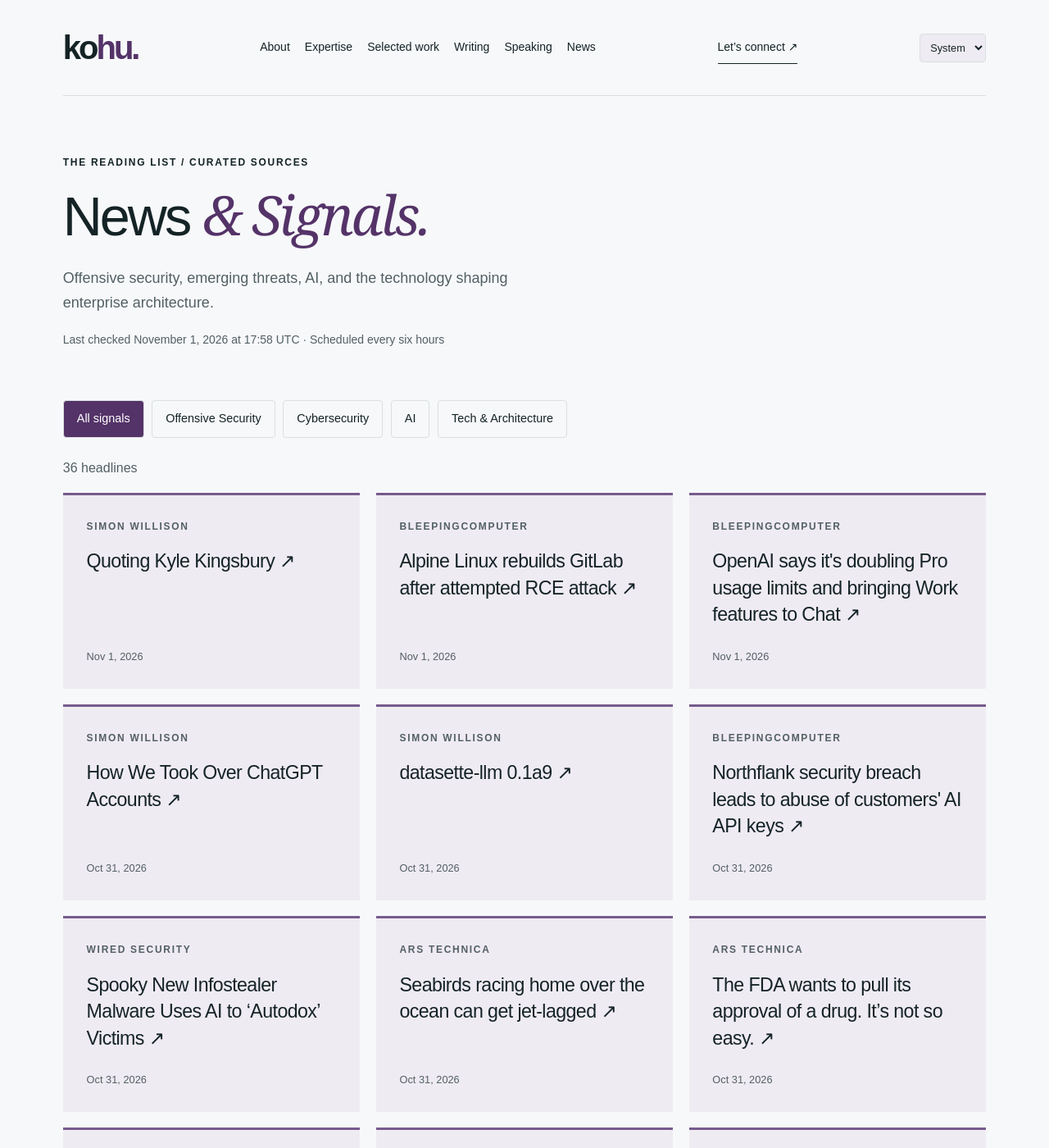
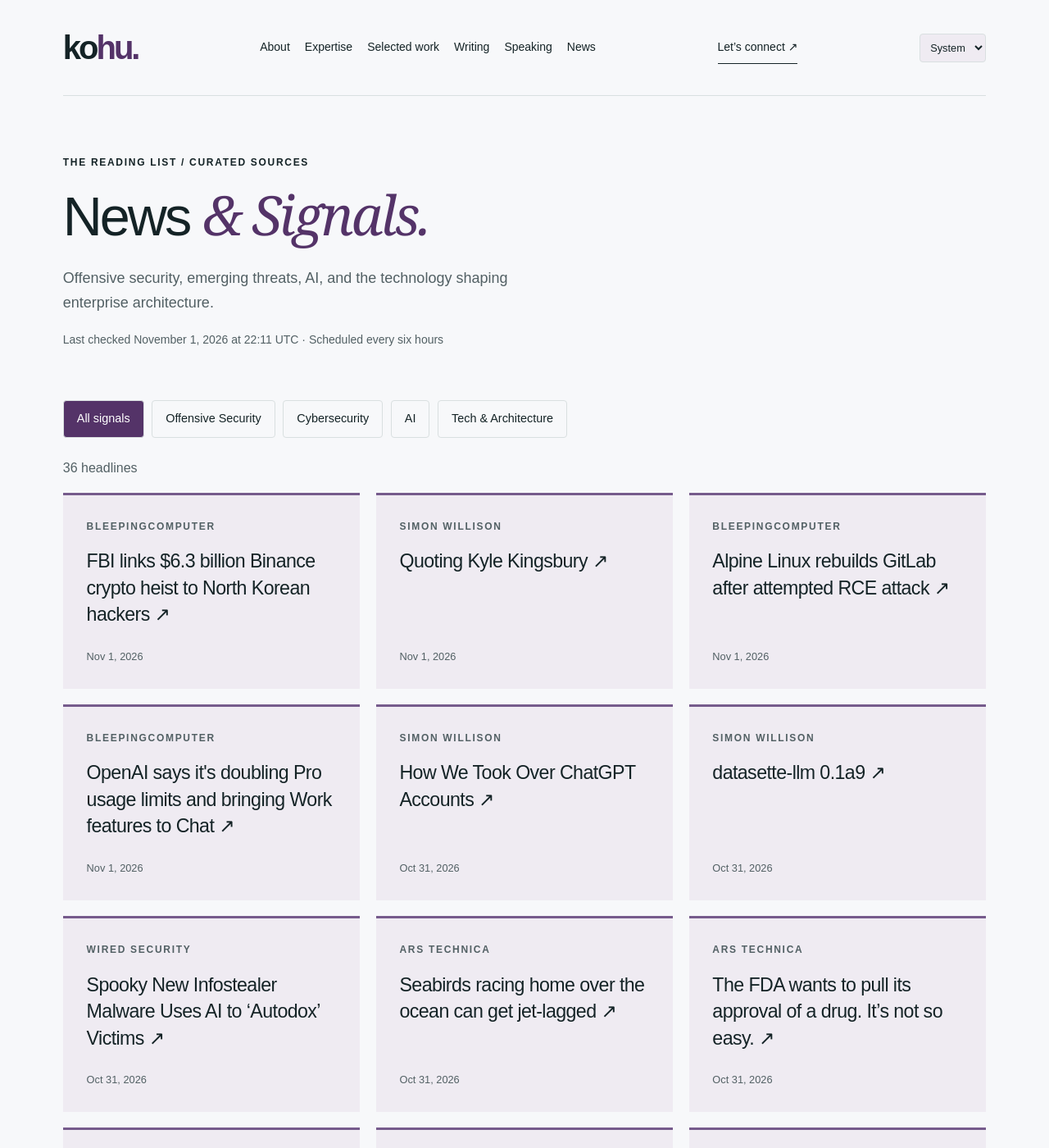
Before and after one commit to hntk/hntk.github.io, a Jekyll site: the page built from news/index.html, in a window 1280 px wide and 1400 px high. Shown: the whole window at 82% size. Built offline with Jekyll 4.4.1, drawn with Linux system fonts in a browser that asks for light colours; part of the change alters nothing that is shown.

Commit message:
Refresh News and Signals

```diff
--- a/_data/news.json
+++ b/_data/news.json
@@ -1,6 +1,14 @@
 {
-  "updated": "2026-11-01T17:58:47.813951+00:00",
+  "updated": "2026-11-01T22:11:34.275654+00:00",
   "items": [
+    {
+      "title": "FBI links $6.3 billion Binance crypto heist to North Korean hackers",
+      "url": "https://www.bleepingcomputer.com/news/security/fbi-links-63-billion-binance-crypto-heist-to-north-korean-hackers/",
+      "published": "2026-11-01T19:57:53+00:00",
+      "source": "BleepingComputer",
+      "source_id": "bleepingcomputer",
+      "category": "cybersecurity"
+    },
     {
       "title": "Quoting Kyle Kingsbury",
       "url": "https://simonwillison.net/2026/Nov/1/kyle-kingsbury/",
@@ -40,14 +48,6 @@
       "source": "Simon Willison",
       "source_id": "simon-willison",
       "category": "ai"
-    },
-    {
-      "title": "Northflank security breach leads to abuse of customers' AI API keys",
-      "url": "https://www.bleepingcomputer.com/news/security/northflank-security-breach-leads-to-abuse-of-customers-ai-api-keys/",
-      "published": "2026-10-31T18:01:12+00:00",
-      "source": "BleepingComputer",
-      "source_id": "bleepingcomputer",
-      "category": "cybersecurity"
     },
     {
       "title": "Spooky New Infostealer Malware Uses AI to ‘Autodox’ Victims",
@@ -295,79 +295,79 @@
       "id": "ars-technica",
       "name": "Ars Technica",
       "status": "ok",
-      "last_success": "2026-11-01T17:58:47.813951+00:00"
+      "last_success": "2026-11-01T22:11:34.275654+00:00"
     },
     {
       "id": "bleepingcomputer",
       "name": "BleepingComputer",
       "status": "ok",
-      "last_success": "2026-11-01T17:58:47.813951+00:00"
+      "last_success": "2026-11-01T22:11:34.275654+00:00"
     },
     {
       "id": "cloudflare",
       "name": "Cloudflare",
       "status": "ok",
-      "last_success": "2026-11-01T17:58:47.813951+00:00"
+      "last_success": "2026-11-01T22:11:34.275654+00:00"
     },
     {
       "id": "dark-reading",
       "name": "Dark Reading",
       "status": "ok",
-      "last_success": "2026-11-01T17:58:47.813951+00:00"
+      "last_success": "2026-11-01T22:11:34.275654+00:00"
     },
     {
       "id": "hugging-face",
       "name": "Hugging Face",
       "status": "ok",
-      "last_success": "2026-11-01T17:58:47.813951+00:00"
+      "last_success": "2026-11-01T22:11:34.275654+00:00"
     },
     {
       "id": "microsoft-research",
       "name": "Microsoft Research",
       "status": "ok",
-      "last_success": "2026-11-01T17:58:47.813951+00:00"
+      "last_success": "2026-11-01T22:11:34.275654+00:00"
     },
     {
       "id": "nvidia",
       "name": "NVIDIA",
       "status": "ok",
-      "last_success": "2026-11-01T17:58:47.813951+00:00"
+      "last_success": "2026-11-01T22:11:34.275654+00:00"
     },
     {
       "id": "portswigger",
       "name": "PortSwigger Research",
       "status": "ok",
-      "last_success": "2026-11-01T17:58:47.813951+00:00"
+      "last_success": "2026-11-01T22:11:34.275654+00:00"
     },
     {
       "id": "schneier",
       "name": "Schneier on Security",
       "status": "ok",
-      "last_success": "2026-11-01T17:58:47.813951+00:00"
+      "last_success": "2026-11-01T22:11:34.275654+00:00"
     },
     {
       "id": "simon-willison",
       "name": "Simon Willison",
       "status": "ok",
-      "last_success": "2026-11-01T17:58:47.813951+00:00"
+      "last_success": "2026-11-01T22:11:34.275654+00:00"
     },
     {
       "id": "specterops",
       "name": "SpecterOps",
       "status": "ok",
-      "last_success": "2026-11-01T17:58:47.813951+00:00"
+      "last_success": "2026-11-01T22:11:34.275654+00:00"
     },
     {
       "id": "trail-of-bits",
       "name": "Trail of Bits",
       "status": "ok",
-      "last_success": "2026-11-01T17:58:47.813951+00:00"
+      "last_success": "2026-11-01T22:11:34.275654+00:00"
     },
     {
       "id": "wired",
       "name": "WIRED Security",
       "status": "ok",
-      "last_success": "2026-11-01T17:58:47.813951+00:00"
+      "last_success": "2026-11-01T22:11:34.275654+00:00"
     }
   ]
 }
```
